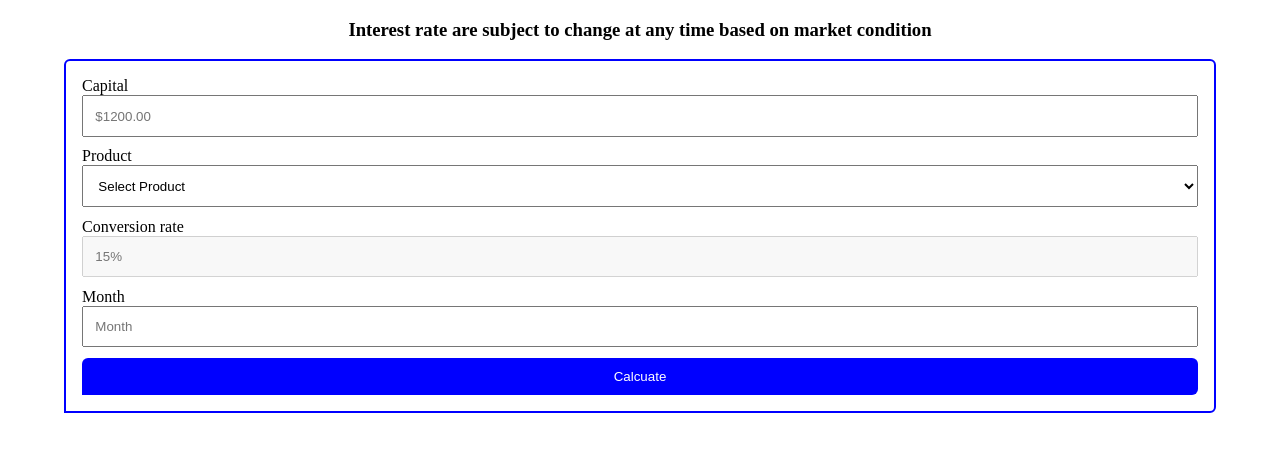
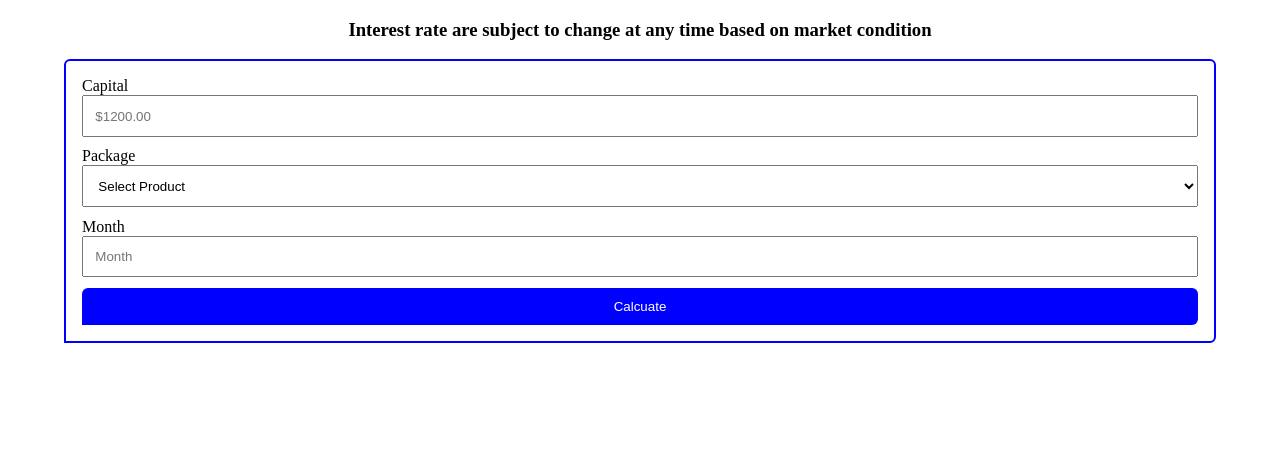
Before and after one commit to trustidkid/interestcalc, a PHP site: page / in a window 1280 px wide. Shown: the top 452 px of the page. Run offline with PHP 8.4, Linux system fonts and the light colour scheme.

Commit message:
modify index page

```diff
--- a/index.php
+++ b/index.php
@@ -19,7 +19,7 @@
 
         </div>
         <div class='input-group'>
-            <label for='product'>Product</label>
+            <label for='product'>Package</label>
             <select class="form-control form-control-lg" required id='product' name="product">
               <option name='Piggybank' value='Select Product'>Select Product</option>
               <option name='Piggybank' value='piggybank'>Piggybank</option>
@@ -30,10 +30,10 @@
           </select>
             <p class='error' id='product-error'></p>
         </div>
-        <div class='input-group'>
+        <!--<div class='input-group'>
             <label for='rate'>Conversion rate</label>
             <input type='text' id='rate' disabled placeholder="15%">
-        </div>
+        </div>-->
         <div class='input-group'>
             <label for='month'>Month</label>
             <input type='number' id='month' name="duration" placeholder="Month" min="1" max="12">
```
